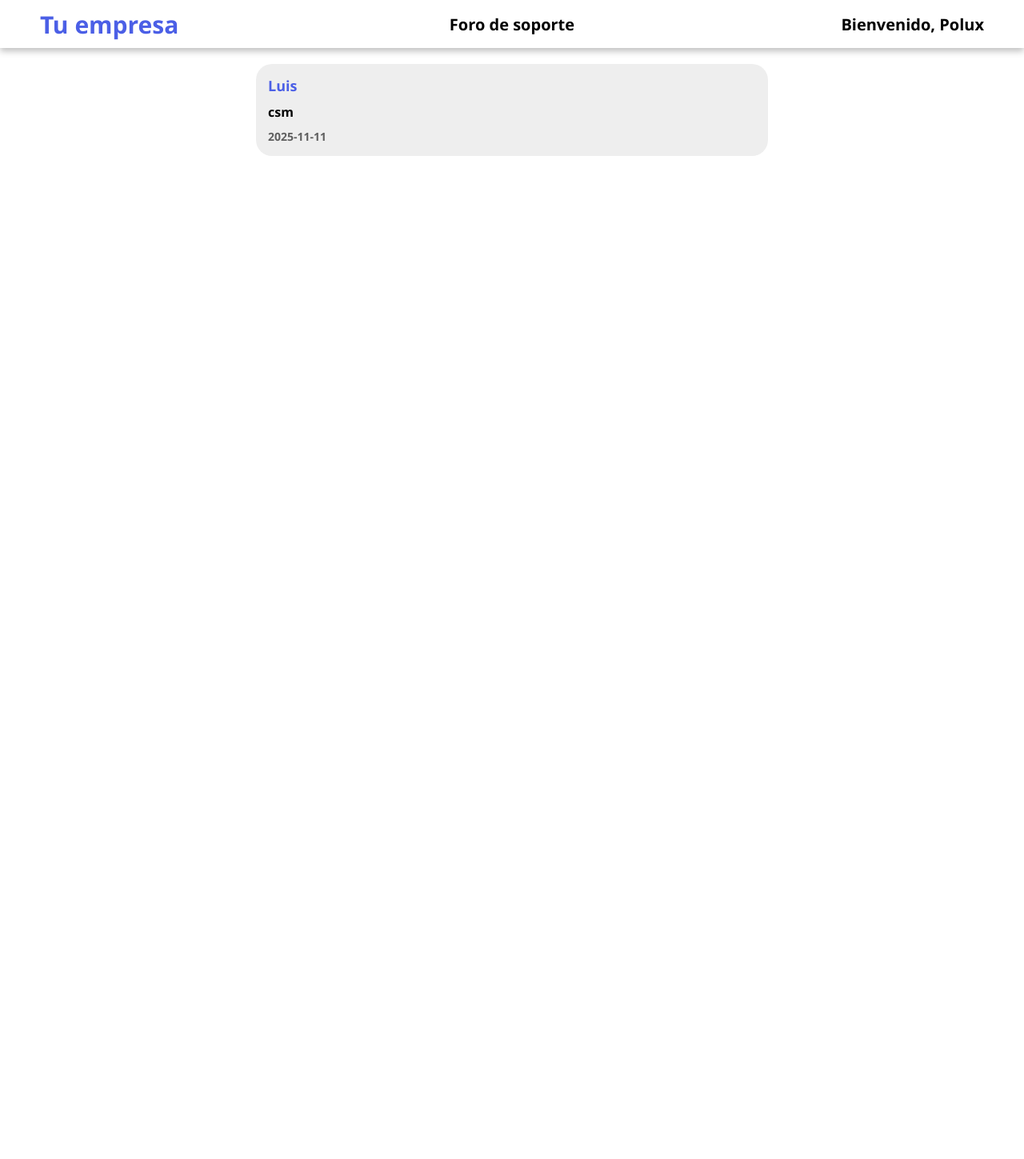
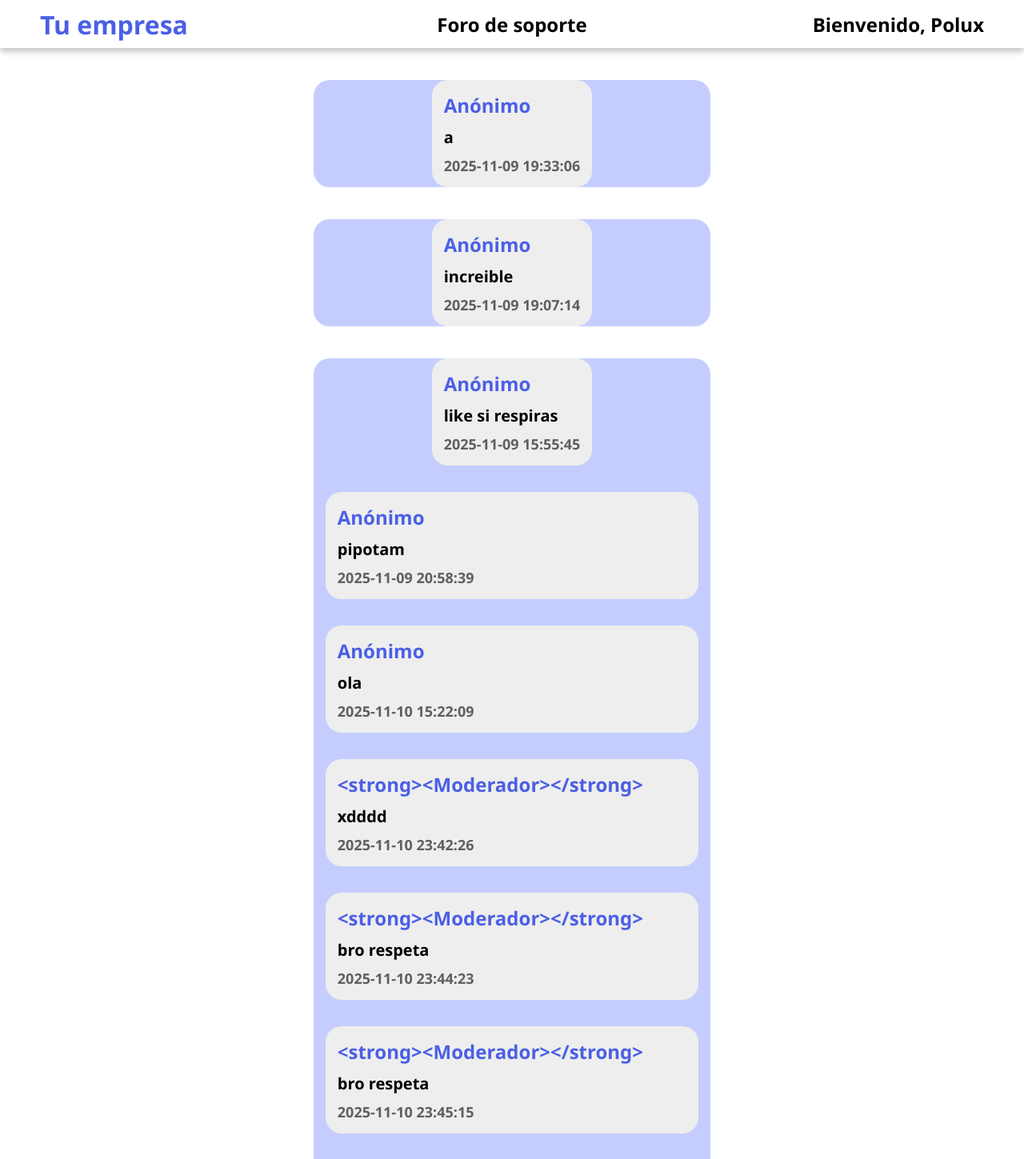
Before and after one commit to Travline/SupportForum, an Angular app: page / in a window 1280 px wide. Shown: the top 1449 px of the page at 80% size. Before the commit the page ends 800 px from the top, so only its background shows below. Built offline with nearby package versions, Linux system fonts and the light colour scheme.

Commit message:
for works

```diff
--- a/src/app/forum/forum.html
+++ b/src/app/forum/forum.html
@@ -1,7 +1,20 @@
 <main>
-  <app-root-comment class="root-comment"
-    user = "{{ username }}"
-    content = "{{ `csm`}} "
-    date="{{ `2025-11-11` }}">
-  </app-root-comment>
+  @for (comment of data; track $index){
+    <div class="comment-container">
+      <app-root-comment class="root-comment"
+        user = "{{ comment.user }}"
+        content = "{{ comment.content}} "
+        date="{{ comment.created }}">
+      </app-root-comment>
+      @for(reply of comment.comments; track $index) {
+        <br>
+        <app-root-comment class="root-comment"
+          [style.width]=`90%`
+          user = "{{ reply.user }}"
+          content = "{{ reply.content}} "
+          date="{{ reply.created }}">
+      |</app-root-comment>
+      }
+    </div>
+  }
 </main>
--- a/src/app/forum/forum.scss
+++ b/src/app/forum/forum.scss
@@ -4,12 +4,21 @@ main {
   display: flex;
   flex-direction: column;
   align-items: center;
-  .root-comment{
-    width: 50%;
-    background-color: #eeeeee;
+  .comment-container{
+    margin: 20px;
+    width: 40%;
+    background-color: #c5cdff;
     border-radius: 20px;
     display: flex;
     flex-direction: column;
-    padding: 10px;
+    align-items: center;
+    .root-comment{
+      width: stretch;
+      background-color: #eeeeee;
+      border-radius: 20px;
+      display: flex;
+      flex-direction: column;
+      padding: 10px;
+    }
   }
 }
--- a/src/app/forum/forum.ts
+++ b/src/app/forum/forum.ts
@@ -9,4 +9,137 @@ import { RootComment } from '../root-comment/root-comment';
 })
 export class Forum {
   username = 'Luis'
+  data = [
+  {
+    "idComment": 5,
+    "rootId": null,
+    "user": "Anónimo",
+    "userRef": null,
+    "content": "a",
+    "replies": 0,
+    "created": "2025-11-09 19:33:06",
+    "comments": []
+  },
+  {
+    "idComment": 2,
+    "rootId": null,
+    "user": "Anónimo",
+    "userRef": null,
+    "content": "increible",
+    "replies": 0,
+    "created": "2025-11-09 19:07:14",
+    "comments": []
+  },
+  {
+    "idComment": 1,
+    "rootId": null,
+    "user": "Anónimo",
+    "userRef": null,
+    "content": "like si respiras",
+    "replies": 12,
+    "created": "2025-11-09 15:55:45",
+    "comments": [
+      {
+        "idComment": 6,
+        "rootId": 1,
+        "replyTo": 1,
+        "user": "Anónimo",
+        "userRef": null,
+        "content": "pipotam",
+        "created": "2025-11-09 20:58:39",
+        "replies": 1
+      },
+      {
+        "idComment": 7,
+        "rootId": 1,
+        "replyTo": 6,
+        "user": "Anónimo",
+        "userRef": null,
+        "content": "ola",
+        "created": "2025-11-10 15:22:09",
+        "replies": 0
+      },
+      {
+        "idComment": 9,
+        "rootId": 1,
+        "replyTo": 1,
+        "user": " <strong><Moderador></strong>",
+        "userRef": "4",
+        "content": "xdddd",
+        "created": "2025-11-10 23:42:26",
+        "replies": 0
+      },
+      {
+        "idComment": 10,
+        "rootId": 1,
+        "replyTo": 1,
+        "user": " <strong><Moderador></strong>",
+        "userRef": "4",
+        "content": "bro respeta",
+        "created": "2025-11-10 23:44:23",
+        "replies": 0
+      },
+      {
+        "idComment": 11,
+        "rootId": 1,
+        "replyTo": 1,
+        "user": " <strong><Moderador></strong>",
+        "userRef": "4",
+        "content": "bro respeta",
+        "created": "2025-11-10 23:45:15",
+        "replies": 0
+      },
+      {
+        "idComment": 12,
+        "rootId": 1,
+        "replyTo": 1,
+        "user": " <strong><Moderador></strong>",
+        "userRef": "4",
+        "content": "bro respeta",
+        "created": "2025-11-10 23:45:43",
+        "replies": 1
+      },
+      {
+        "idComment": 13,
+        "rootId": 1,
+        "replyTo": 1,
+        "user": "Anónimo <strong><Moderador></strong>",
+        "userRef": "4",
+        "content": "se acabó",
+        "created": "2025-11-10 23:46:42",
+        "replies": 0
+      },
+      {
+        "idComment": 14,
+        "rootId": 1,
+        "replyTo": 1,
+        "user": "Anónimo <Moderador>",
+        "userRef": "4",
+        "content": "aber",
+        "created": "2025-11-11 06:20:25",
+        "replies": 0
+      },
+      {
+        "idComment": 15,
+        "rootId": 1,
+        "replyTo": 1,
+        "user": "Travline <Soporte>",
+        "userRef": "4",
+        "content": "prueba",
+        "created": "2025-11-11 06:22:41",
+        "replies": 0
+      },
+      {
+        "idComment": 17,
+        "rootId": 1,
+        "replyTo": 1,
+        "user": "Travline <Soporte>",
+        "userRef": "4",
+        "content": "probando",
+        "created": "2025-11-11 15:55:00",
+        "replies": 1
+      }
+    ]
+  }
+]
 }
--- a/src/app/header/header.scss
+++ b/src/app/header/header.scss
@@ -12,7 +12,7 @@ header {
     text-decoration: none;
     margin: 0;
     color: #4B5FE6;
-    font-size: 30px;
+    font-size: 32px;
     cursor: pointer;
   }
   .container2 {
--- a/src/app/root-comment/root-comment.scss
+++ b/src/app/root-comment/root-comment.scss
@@ -1,16 +1,16 @@
 .user{
-  font-size: 18px;
+  font-size: 24px;
   color: #4B5FE6;
   margin: 0;
   padding: 5px;
 }
 .content{
-  font-size: 16px;
+  font-size: 20px;
   margin: 0;
   padding: 5px;
 }
 .date {
-  font-size: 14px;
+  font-size: 18px;
   color: rgb(95, 95, 95);
   margin: 0;
   padding: 5px;
--- a/src/styles.scss
+++ b/src/styles.scss
@@ -2,7 +2,7 @@
 * {
     font-family: 'Segoe UI', Tahoma, Geneva, Verdana, sans-serif;
     font-weight: 700;
-    font-size: 20px;
+    font-size: 24px;
 }
 
 body {
```
